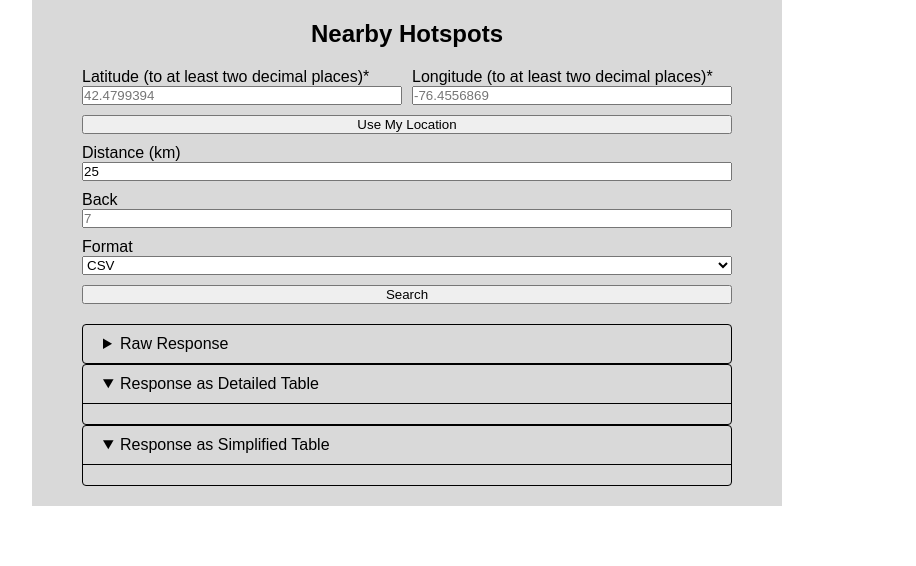
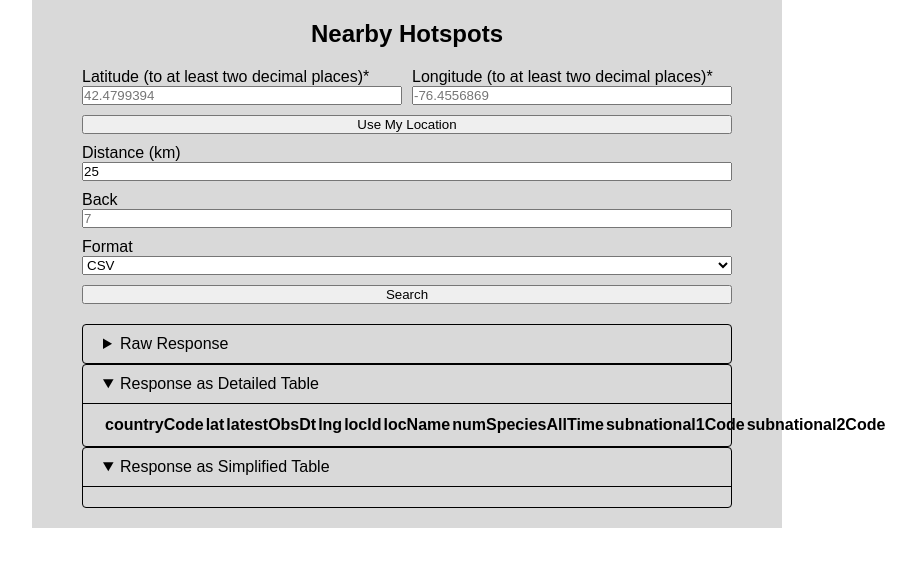
Before and after one commit to Fimbelowski/ebird-api-ui, a React (Vite) app: page /geo in a window 1280 px wide. Both pictures are taken after a click on the heading "Response as Detailed Table". Shown: the top 566 px of the page, without its empty margins (233-1149 px from the left). Built offline with nearby package versions, Linux system fonts and the light colour scheme.

Commit message:
Tables WIP

```diff
--- /dev/null
+++ b/src/components/Table.tsx
@@ -0,0 +1,27 @@
+import type TableCell from '../types/TableCell';
+import type TableHeader from '../types/TableHeader';
+
+interface Props<T> {
+  cells: Array<TableCell<T>>;
+  headers: TableHeader[];
+  items: T[];
+}
+
+export default function Table<T>({ cells, headers, items }: Props<T>) {
+  function Headers() {
+    const listItems = headers.map(({ align = 'left', label }, index) => (
+      <th key={index}>{label}</th>
+    ));
+
+    return <tr>{listItems}</tr>;
+  }
+
+  return (
+    <table className="table">
+      <thead className="table__thead">
+        <Headers />
+      </thead>
+      <tbody className="table__tbody"></tbody>
+    </table>
+  );
+}
--- a/src/pages/ref/hotspot/Geo.tsx
+++ b/src/pages/ref/hotspot/Geo.tsx
@@ -3,23 +3,59 @@ import { type ChangeEvent, type FormEvent, useState } from 'react';
 import BasePage from '../../../components/BasePage';
 import Button from '../../../components/Button';
 import CoordinateInput from '../../../components/CoordinateInput';
+import csvToArray from '../../../utilities/csvToArray';
 import Details from '../../../components/Details';
+import type EbirdHotspot from '../../../types/EbirdHotspot';
 import getValueFromChangeEvent from '../../../utilities/getValueFromChangeEvent';
+import isJson from '../../../utilities/isJson';
 import NumberInput from '../../../components/NumberInput';
 import Select from '../../../components/Select';
 import type SelectOption from '../../../types/SelectOption';
+import Table from '../../../components/Table';
+import type TableHeader from '../../../types/TableHeader';
 import useEbirdApi from '../../../utilities/useEbirdApi';
 
 export default function Geo() {
   const [back, setBack] = useState('');
   const [distance, setDistance] = useState('25');
   const [format, setFormat] = useState<'csv' | 'json'>('csv');
+  const [hotSpots, setHotSpots] = useState<EbirdHotspot[]>([]);
   const [loadingPosition, setLoadingPosition] = useState(false);
   const [loadingResults, setLoadingResults] = useState(false);
   const [latitude, setLatitude] = useState('');
   const [longitude, setLongitude] = useState('');
   const [rawResponse, setRawResponse] = useState('');
   const [showPositionError, setShowPositionError] = useState(false);
+
+  const detailedTableHeaders: TableHeader[] = [
+    {
+      label: 'countryCode',
+    },
+    {
+      label: 'lat',
+    },
+    {
+      label: 'latestObsDt',
+    },
+    {
+      label: 'lng',
+    },
+    {
+      label: 'locId',
+    },
+    {
+      label: 'locName',
+    },
+    {
+      label: 'numSpeciesAllTime',
+    },
+    {
+      label: 'subnational1Code',
+    },
+    {
+      label: 'subnational2Code',
+    },
+  ];
 
   const formatOptions: SelectOption[] = [
     {
@@ -43,7 +79,21 @@ export default function Geo() {
       .getNearbyHotspots(latitude, longitude, format, back, distance)
       .then(async (response) => await response.text())
       .then((data) => {
-        console.log(data);
+        setHotSpots(
+          isJson(data)
+            ? JSON.parse(data)
+            : csvToArray(data, [
+                'locId',
+                'countryCode',
+                'subnational1Code',
+                'subnational2Code',
+                'lat',
+                'lng',
+                'locName',
+                'latestObsDt',
+                'numSpeciesAllTime',
+              ])
+        );
         setRawResponse(data);
       })
       .catch((error) => {
@@ -214,7 +264,9 @@ export default function Geo() {
       </form>
       {loadingResults ? <p>Loading...</p> : null}
       <Details summary="Raw Response">{rawResponse}</Details>
-      <Details summary="Response as Detailed Table"></Details>
+      <Details summary="Response as Detailed Table">
+        <Table headers={detailedTableHeaders} />
+      </Details>
       <Details
         open
         summary="Response as Simplified Table"
--- /dev/null
+++ b/src/types/CallbackCell.ts
@@ -0,0 +1,4 @@
+export default interface CallbackCell<T> {
+  callback: (item: T) => string;
+  type: 'callback';
+}
--- /dev/null
+++ b/src/types/KeyCell.ts
@@ -0,0 +1,4 @@
+export default interface KeyCell<T> {
+  key: keyof T;
+  type: 'key';
+}
--- /dev/null
+++ b/src/types/TableCell.ts
@@ -0,0 +1,6 @@
+import type CallbackCell from './CallbackCell';
+import type KeyCell from './KeyCell';
+
+type TableCell<T> = CallbackCell<T> | KeyCell<T>;
+
+export default TableCell;
--- /dev/null
+++ b/src/types/TableHeader.ts
@@ -0,0 +1,4 @@
+export default interface TableHeader {
+  align?: 'left' | 'center' | 'right';
+  label: string;
+}
```
